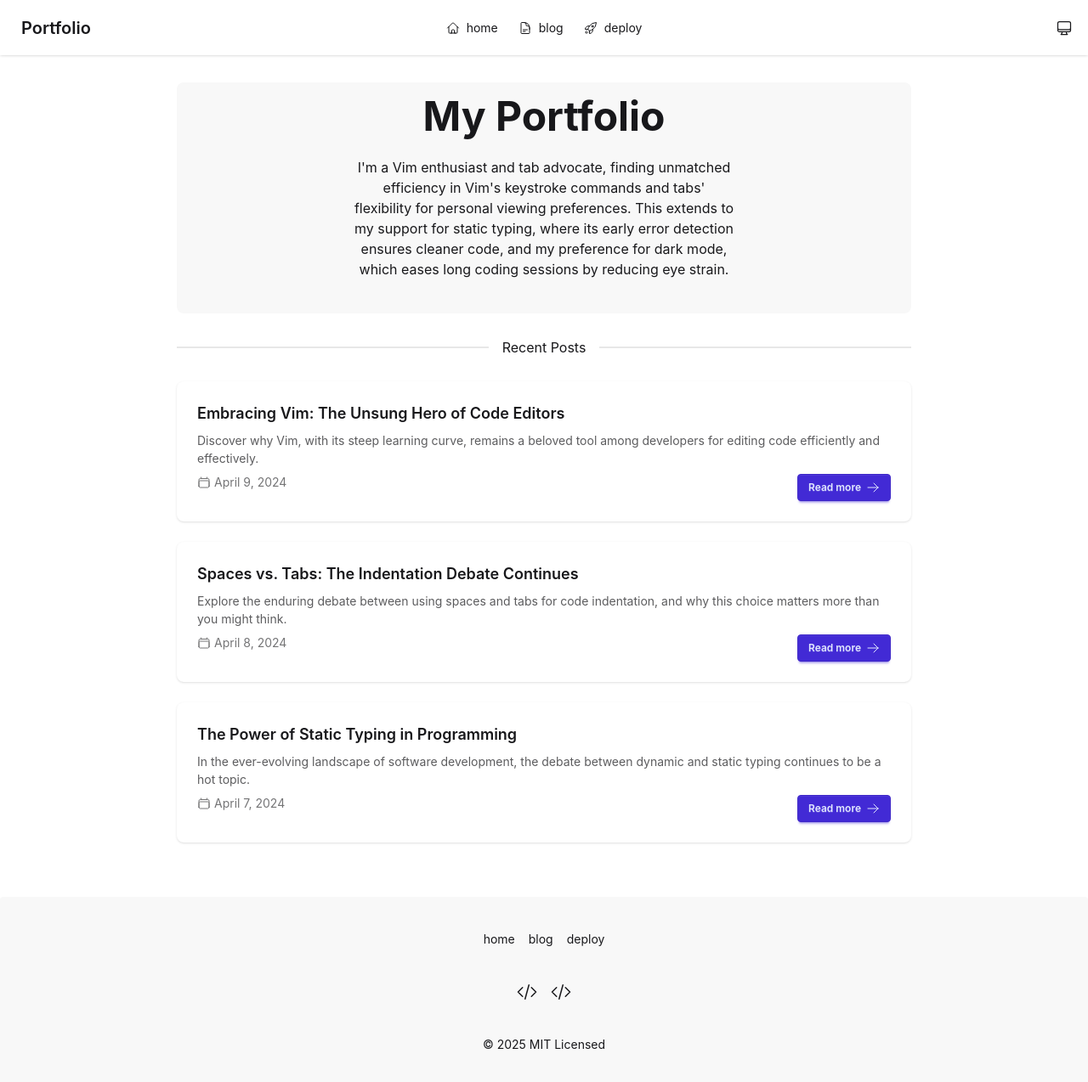
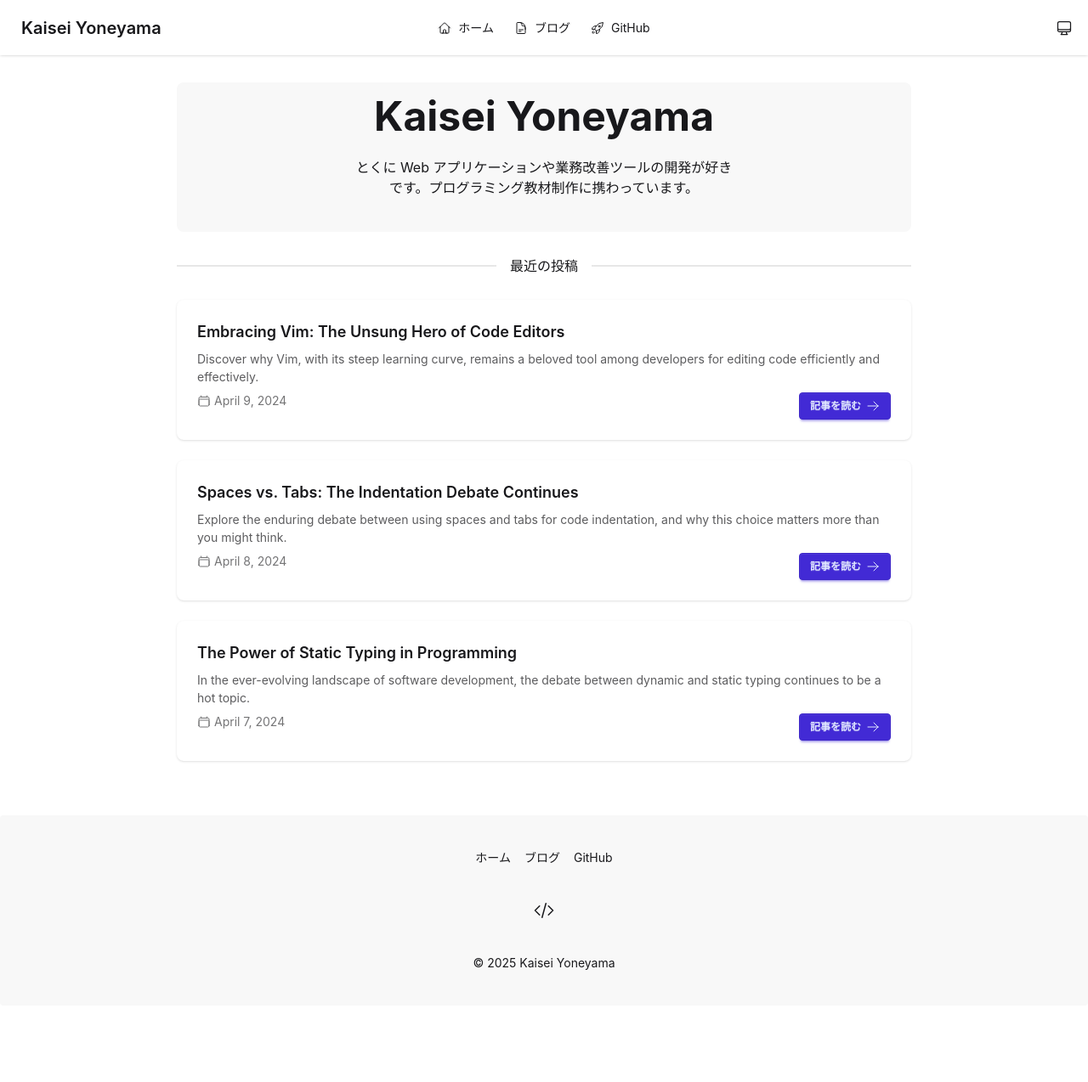
Before and after one commit to Kaisei-Yoneyama/Kaisei-Yoneyama.github.io, a Next.js app: page / in a window 1280 px wide. Shown: the top 1274 px of the page at 85% size. After the commit the page ends 1184 px from the top, so only its background shows below. Built offline with nearby package versions, Linux system fonts and the light colour scheme.

Commit message:
UI の日本語化と掲載情報を修正

```diff
--- a/app/blog/page.tsx
+++ b/app/blog/page.tsx
@@ -3,8 +3,8 @@ import { DocumentTextIcon } from "@heroicons/react/24/outline"
 import Link from "next/link"
 
 export const metadata = {
-  title: "Blog",
-  description: "Read my blog.",
+  title: "ブログ",
+  description: "主に個人開発での学びや経験を記録するブログです。",
 }
 
 export default function Page() {
@@ -13,15 +13,15 @@ export default function Page() {
       <div className="breadcrumbs text-sm mb-6">
         <ul>
           <li>
-            <Link href="/">Home</Link>
+            <Link href="/">ホーム</Link>
           </li>
-          <li>Blog</li>
+          <li>ブログ</li>
         </ul>
       </div>
 
       <div className="flex items-center gap-3 mb-8">
         <DocumentTextIcon className="h-8 w-8 text-primary" />
-        <h1 className="text-4xl font-bold">My Blog</h1>
+        <h1 className="text-4xl font-bold">ブログ</h1>
       </div>
       <BlogPosts />
     </section>
--- a/app/components/footer.tsx
+++ b/app/components/footer.tsx
@@ -6,42 +6,34 @@ export default function Footer() {
     <footer className="footer footer-horizontal footer-center bg-base-200 text-base-content rounded p-10">
       <nav className="grid grid-flow-col gap-4">
         <Link href="/" className="link link-hover">
-          home
+          ホーム
         </Link>
         <Link href="/blog" className="link link-hover">
-          blog
+          ブログ
         </Link>
         <a
-          href="https://vercel.com/templates/next.js/portfolio-starter-kit"
+          href="https://github.com/Kaisei-Yoneyama"
           target="_blank"
           rel="noopener noreferrer"
           className="link link-hover"
         >
-          deploy
+          GitHub
         </a>
       </nav>
       <nav>
         <div className="grid grid-flow-col gap-4">
           <a
-            href="https://github.com/vercel/next.js"
+            href="https://github.com/Kaisei-Yoneyama"
             target="_blank"
             rel="noopener noreferrer"
-            title="github"
-          >
-            <CodeBracketIcon className="h-6 w-6" />
-          </a>
-          <a
-            href="https://vercel.com/templates/next.js/portfolio-starter-kit"
-            target="_blank"
-            rel="noopener noreferrer"
-            title="view source"
+            title="GitHub"
           >
             <CodeBracketIcon className="h-6 w-6" />
           </a>
         </div>
       </nav>
       <aside>
-        <p>© {new Date().getFullYear()} MIT Licensed</p>
+        <p>© {new Date().getFullYear()} Kaisei Yoneyama</p>
       </aside>
     </footer>
   )
--- a/app/components/nav.tsx
+++ b/app/components/nav.tsx
@@ -21,15 +21,15 @@ type NavItem = {
 
 const navItems: Record<string, NavItem> = {
   "/": {
-    name: "home",
+    name: "ホーム",
     icon: HomeIcon,
   },
   "/blog": {
-    name: "blog",
+    name: "ブログ",
     icon: DocumentTextIcon,
   },
-  "https://vercel.com/templates/next.js/portfolio-starter-kit": {
-    name: "deploy",
+  "https://github.com/Kaisei-Yoneyama": {
+    name: "GitHub",
     icon: RocketLaunchIcon,
   },
 }
@@ -63,7 +63,7 @@ export function Navbar() {
           </ul>
         </div>
         <Link href="/" className="btn btn-ghost text-xl">
-          Portfolio
+          Kaisei Yoneyama
         </Link>
       </div>
       <div className="navbar-center hidden lg:flex">
@@ -102,7 +102,7 @@ export function Navbar() {
                 className={clsx(theme === "light" && "active")}
               >
                 <SunIcon className="h-4 w-4" />
-                Light
+                ライト
               </button>
             </li>
             <li>
@@ -111,7 +111,7 @@ export function Navbar() {
                 className={clsx(theme === "dark" && "active")}
               >
                 <MoonIcon className="h-4 w-4" />
-                Dark
+                ダーク
               </button>
             </li>
             <li>
@@ -120,7 +120,7 @@ export function Navbar() {
                 className={clsx(theme === "system" && "active")}
               >
                 <ComputerDesktopIcon className="h-4 w-4" />
-                System
+                システム
               </button>
             </li>
           </ul>
--- a/app/components/posts.tsx
+++ b/app/components/posts.tsx
@@ -36,7 +36,7 @@ export function BlogPosts() {
                   </span>
                 </div>
                 <button className="btn btn-primary btn-sm">
-                  Read more
+                  記事を読む
                   <ArrowRightIcon className="h-4 w-4" />
                 </button>
               </div>
--- a/app/components/share-button.tsx
+++ b/app/components/share-button.tsx
@@ -32,7 +32,7 @@ export function ShareButton({ title, url }: ShareButtonProps) {
   return (
     <div
       className="tooltip tooltip-bottom"
-      data-tip={copied ? "Copied!" : "Share"}
+      data-tip={copied ? "Copied!" : "共有"}
     >
       <button
         onClick={handleShare}
@@ -40,7 +40,7 @@ export function ShareButton({ title, url }: ShareButtonProps) {
           "btn btn-circle btn-ghost transition-all",
           copied && "btn-success",
         )}
-        aria-label="Share"
+        aria-label="共有"
       >
         {copied ? (
           <CheckIcon className="h-5 w-5 animate-bounce" />
--- a/app/layout.tsx
+++ b/app/layout.tsx
@@ -12,16 +12,16 @@ import { baseUrl } from "./sitemap"
 export const metadata: Metadata = {
   metadataBase: new URL(baseUrl),
   title: {
-    default: "Next.js Portfolio Starter",
-    template: "%s | Next.js Portfolio Starter",
+    default: "Kaisei Yoneyama",
+    template: "%s | Kaisei Yoneyama",
   },
-  description: "This is my portfolio.",
+  description: "米山魁星のポートフォリオサイトです。",
   openGraph: {
-    title: "My Portfolio",
-    description: "This is my portfolio.",
+    title: "Kaisei Yoneyama",
+    description: "米山魁星のポートフォリオサイトです。",
     url: baseUrl,
-    siteName: "My Portfolio",
-    locale: "en_US",
+    siteName: "Kaisei Yoneyama",
+    locale: "ja_JP",
     type: "website",
   },
   robots: {
@@ -43,7 +43,7 @@ export default function RootLayout({
   children: React.ReactNode
 }) {
   return (
-    <html lang="en" className={clsx(GeistSans.variable, GeistMono.variable)}>
+    <html lang="ja" className={clsx(GeistSans.variable, GeistMono.variable)}>
       <body className="min-h-screen bg-base-100 text-base-content">
         <div className="flex flex-col min-h-screen">
           <Navbar />
--- a/app/not-found.tsx
+++ b/app/not-found.tsx
@@ -14,18 +14,18 @@ export default function NotFound() {
         <div className="card-body items-center text-center">
           <ExclamationTriangleIcon className="h-20 w-20 text-warning" />
           <h2 className="card-title">404 - Page Not Found</h2>
-          <p>The page you are looking for does not exist.</p>
+          <p>お探しのページは存在しません。</p>
           <div className="card-actions">
             <Link href="/" className="btn btn-primary">
               <HomeIcon className="h-5 w-5" />
-              Go Home
+              ホームに戻る
             </Link>
             <button
               onClick={() => window.history.back()}
               className="btn btn-ghost"
             >
               <ArrowLeftIcon className="h-5 w-5" />
-              Go Back
+              前に戻る
             </button>
           </div>
         </div>
--- a/app/page.tsx
+++ b/app/page.tsx
@@ -6,20 +6,16 @@ export default function Page() {
       <div className="hero bg-base-200 rounded-box mb-8">
         <div className="hero-content text-center">
           <div className="max-w-md">
-            <h1 className="text-5xl font-bold">My Portfolio</h1>
+            <h1 className="text-5xl font-bold">Kaisei Yoneyama</h1>
             <p className="py-6">
-              I&apos;m a Vim enthusiast and tab advocate, finding unmatched
-              efficiency in Vim&apos;s keystroke commands and tabs&apos;
-              flexibility for personal viewing preferences. This extends to my
-              support for static typing, where its early error detection ensures
-              cleaner code, and my preference for dark mode, which eases long
-              coding sessions by reducing eye strain.
+              とくに Web
+              アプリケーションや業務改善ツールの開発が好きです。プログラミング教材制作に携わっています。
             </p>
           </div>
         </div>
       </div>
 
-      <div className="divider">Recent Posts</div>
+      <div className="divider">最近の投稿</div>
 
       <div className="my-8">
         <BlogPosts />
--- a/app/sitemap.ts
+++ b/app/sitemap.ts
@@ -1,6 +1,6 @@
 import { getBlogPosts } from "app/blog/utils"
 
-export const baseUrl = "https://portfolio-blog-starter.vercel.app"
+export const baseUrl = "https://Kaisei-Yoneyama.github.io"
 export const dynamic = "force-static"
 
 export default async function sitemap() {
```
Also changed, not shown: 1 other file (tests, documents, lock files or other folders).
